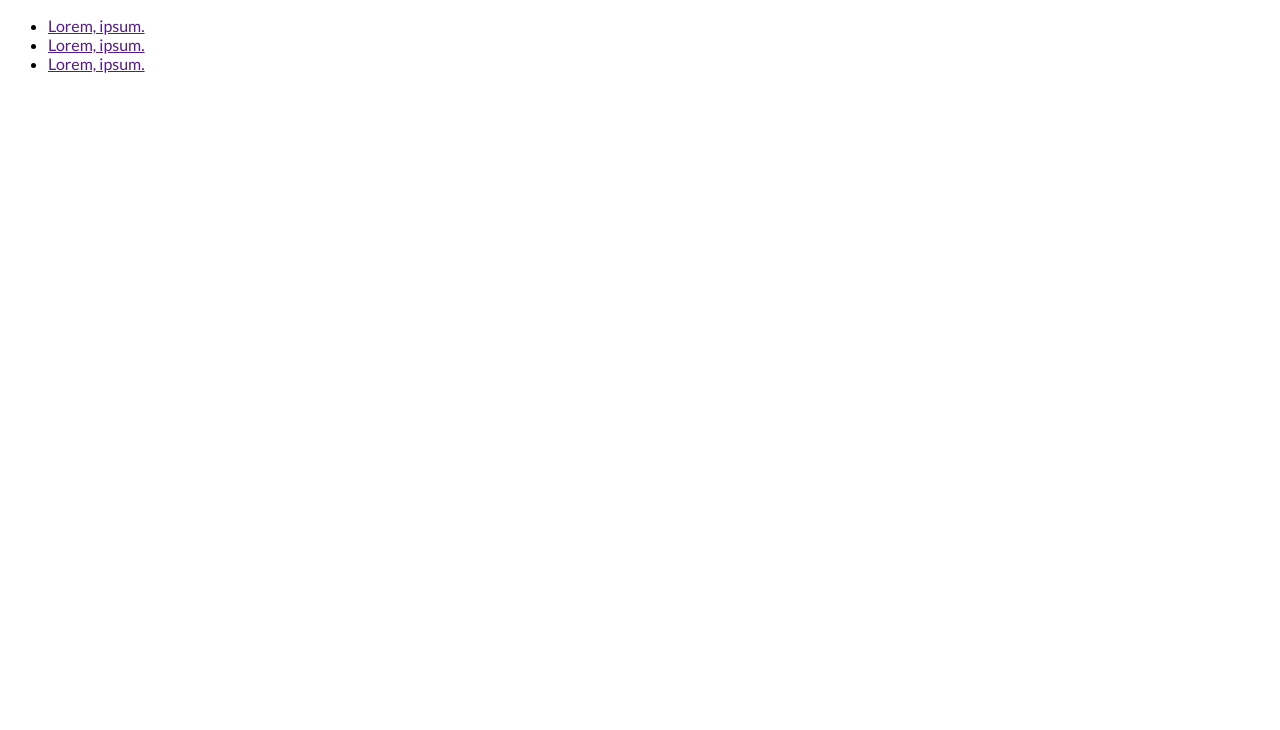
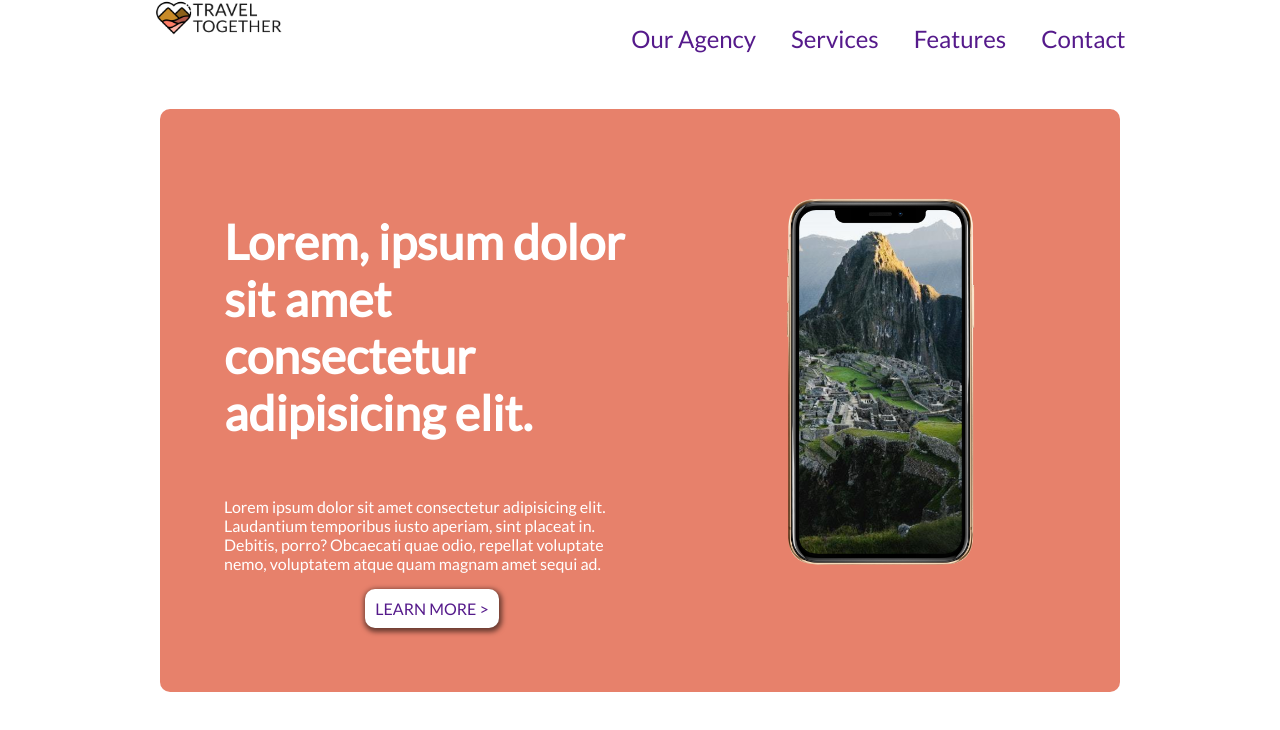
Before and after one commit to Loreshadow/Travel-Together, a website: page index.html in a window 1280 px wide. Drawn offline with Linux system fonts and the light colour scheme; files whose address does not match are found by name.

Commit message:
added banner section in html and added banner style in _banner.scss

```diff
--- a/assets/scss/base/_base.scss
+++ b/assets/scss/base/_base.scss
@@ -1,8 +1,12 @@
 
 @use "../abstract/variables" as v;
+* {
+    box-sizing: border-box;
+}
 
 body {
     font-family: v.$principal-font;
+    margin: 0;
 }
 
 h1 {
--- a/assets/scss/component/_cta.scss
+++ b/assets/scss/component/_cta.scss
@@ -4,7 +4,9 @@
 
 .cta {
     background-color: white;
+    padding: 10px;
     border-radius: v.$radius;
     box-shadow: 1px 2px 5px 2px rgba(0, 0, 0, 0.542);
     text-decoration: none;
+    text-transform: uppercase;
 }
--- a/assets/scss/component/_menu-items.scss
+++ b/assets/scss/component/_menu-items.scss
@@ -1,13 +1,13 @@
 @use "../abstract/variables" as v;
-@use "../base/typography" as typo;
 @use "../base/base.scss" as base;
 
 .menu-items-container {
     display: flex;
-
+    list-style: none;
+    gap: 35px;
+    font-size: 1.5rem;
     .menu-item {
+        text-decoration: none;
         display: flex;
-        gap: 10px;
-        text-decoration: none;
     }
 }
--- a/assets/scss/layout/_header.scss
+++ b/assets/scss/layout/_header.scss
@@ -0,0 +1,15 @@
+@use "../abstract/variables" as v;
+@use "../base/typography" as typo;
+@use "../base/base.scss" as base;
+
+
+header {
+    display: flex;
+    justify-content: space-around;
+    .logo-container {
+        width:  10%;
+        img {
+            max-width: 100%;
+        }
+    }
+}
--- /dev/null
+++ b/assets/scss/main/_banner.scss
@@ -0,0 +1,37 @@
+@use "../abstract/variables" as v;
+@use "../base/typography" as typo;
+@use "../base/base.scss" as base;
+// fichier scss de la bannière du site
+
+#banner {
+    display: flex;
+    justify-content: flex-start;
+    margin: 2.5% auto;
+    padding: 5%;
+    width: 75%;
+    background-color: #E7816B;
+    border-radius: v.$radius;
+    position: relative;
+    overflow: hidden;
+
+    .banner-content {
+        display: flex;
+        flex-direction: column;
+        align-items: center;
+        width: 50%;
+        color: white;
+    }
+
+    .banner-img-container {
+        width: 20%;
+        position: absolute;
+        right: 15%;
+        top: 15%;
+        z-index: 2;
+        img {
+            max-width: 100%;
+            position: absolute;
+            z-index: -1;
+        }
+    }
+}
--- a/index.html
+++ b/index.html
@@ -9,13 +9,29 @@
 </head>
 <body>
    <header>
+    <div class="logo-container">
+        <img src="assets/img/img/Logo.png" alt="">
+    </div>
     <nav>
         <ul class="menu-items-container">
-            <li><a href="" class="menu-item">Lorem, ipsum.</a></li>
-            <li><a href="" class="menu-item">Lorem, ipsum.</a></li>
-            <li><a href="" class="menu-item">Lorem, ipsum.</a></li>
+            <li><a href="" class="menu-item">Our Agency</a></li>
+            <li><a href="" class="menu-item">Services</a></li>
+            <li><a href="" class="menu-item">Features</a></li>
+            <li><a href="" class="menu-item">Contact</a></li>
         </ul>
     </nav>
    </header>
+   <main>
+    <section id="banner">
+        <div class="banner-content">
+            <h1>Lorem, ipsum dolor sit amet consectetur adipisicing elit.</h1>
+            <p>Lorem ipsum dolor sit amet consectetur adipisicing elit. Laudantium temporibus iusto aperiam, sint placeat in. Debitis, porro? Obcaecati quae odio, repellat voluptate nemo, voluptatem atque quam magnam amet sequi ad.</p>
+            <a href="" class="cta">Learn More ></a>
+        </div>
+        <div class="banner-img-container">
+            <img src="assets/img/img/mockup-travel-iphone.png" alt="">
+        </div>
+    </section>
+   </main>
 </body>
 </html>
```
Also changed, not shown: assets/scss/style.scss (+9 -6 lines), assets/css/style.css, 1 other file.
